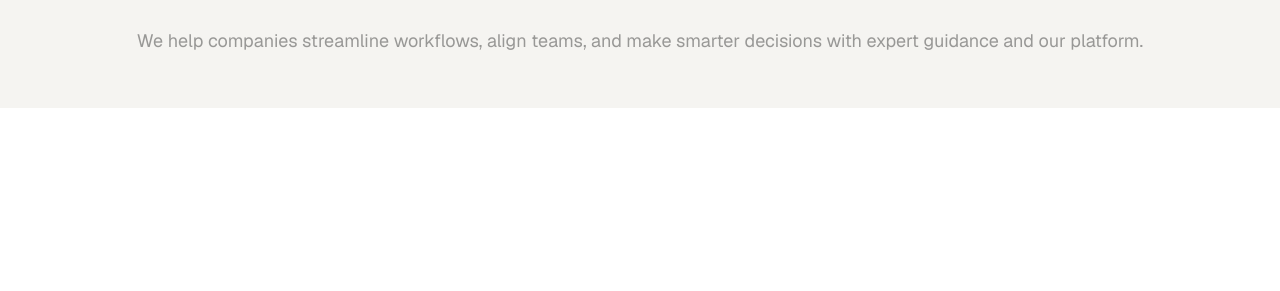
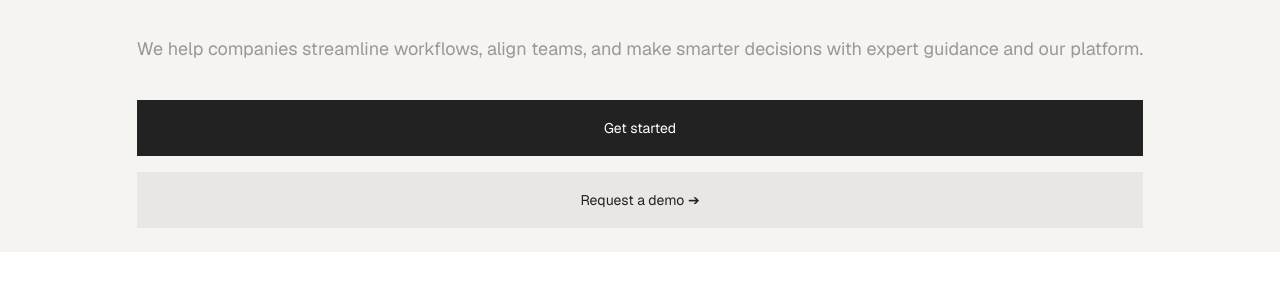
Before and after one commit to tvmqr/Veyra-landing, a plain HTML site: page index.html in a window 1280 px wide. Shown: the part 199-490 px from the top of the page. Drawn offline with nearby package versions, Linux system fonts and the light colour scheme; a web font is replaced by a local one.

Commit message:
made two buttons

```diff
--- a/index.html
+++ b/index.html
@@ -44,12 +44,12 @@
                         <p class="hero-paragraph">We help companies streamline workflows, align teams, and make smarter decisions with expert guidance and our platform.</p>
 
                         <div class="button-wrapper">
-                            <div class="get-started">
-
-                            </div>
-                            <div class="request-a-demo">
-
-                            </div>
+                            <a class="get-started fhc-button" href="#">
+                                <span>Get started</span>
+                            </a>
+                            <a class="request-a-demo fhc-button" href="#">
+                                <span>Request a demo &#10132;</span>
+                            </a>
                         </div>
 
 
--- a/style.css
+++ b/style.css
@@ -185,7 +185,7 @@ body {
     /* flex */
     display: flex;
     flex-direction: column;
-    gap: 32px;
+    gap: 40px;
 }
 
 /* hero title */
@@ -215,8 +215,36 @@ body {
 
 /* button wrapper */
 
+.button-wrapper {
+    display: flex;
+    flex-direction: column;
+    align-items: center;
+    gap: 16px;
+}
 
+.fhc-button {
+    font-size: 14px;
+    height: 56px;
+    width: 100%;
+    /* flex */
+    display: flex;
+    align-items: center;
+    justify-content: center;
+    /* appearance */
+    text-decoration: none;
+}
 
+.get-started {
+    /* appearance */
+    color: var(--White);
+    background-color: var(--Primary);
+}
+
+.request-a-demo {
+    /* appearance */
+    color: var(--Primary);
+    background-color: var(--Primary-a10);
+}
 
 
 
```
